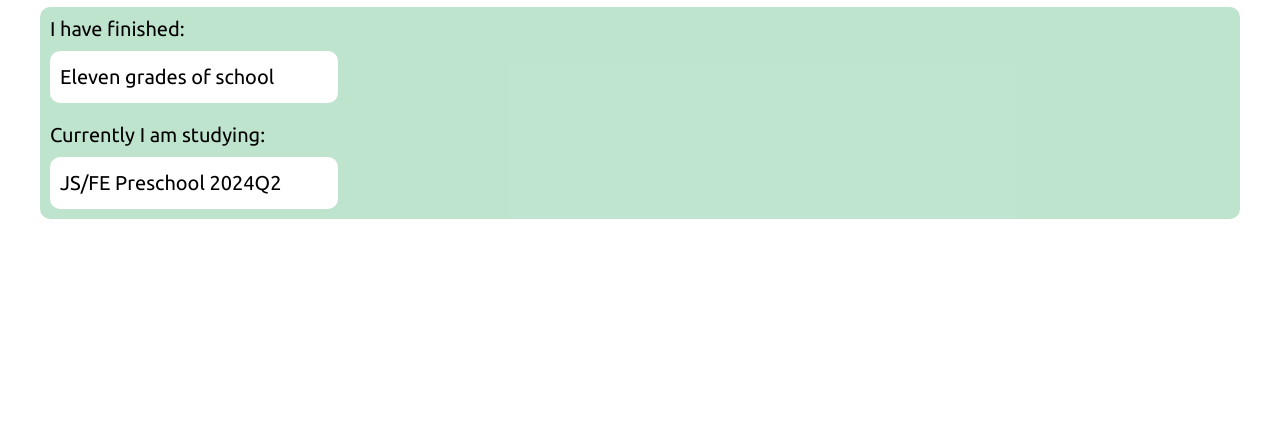
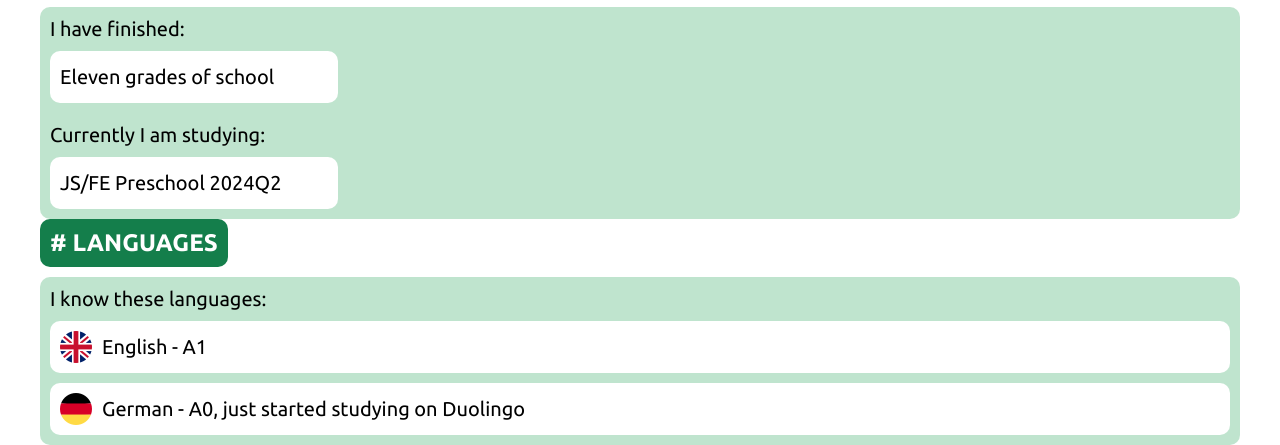
Before and after one commit to jokarny-babaj/rsschool-cv, a plain HTML site: page index.html in a window 1280 px wide. Shown: the part 1208-1653 px from the top of the page. Before the commit the page ends 1427 px from the top, so only its background shows below. Drawn offline with Linux system fonts and the light colour scheme.

Commit message:
feat: create languages section

```diff
--- a/index.html
+++ b/index.html
@@ -35,11 +35,11 @@
             </li>
 
             <li class="nav__item">
-              <a href="" class="nav__link ubuntu-bold">Education</a>
+              <a href="#education" class="nav__link ubuntu-bold">Education</a>
             </li>
 
             <li class="nav__item">
-              <a href="" class="nav__link ubuntu-bold">Languages</a>
+              <a href="#languages" class="nav__link ubuntu-bold">Languages</a>
             </li>
           </ul>
         </nav>
@@ -254,6 +254,32 @@ window.onload = greetUser;</pre>
           </div>
         </section>
 
+        <section class="section section__languages" id="languages">
+          <h2 class="section__title"># Languages</h2>
+
+          <div class="section__content">
+            <p>I know these languages:</p>
+
+            <ul class="items-list items-list_vertical">
+              <li class="items-list__item">
+                <div class="items-list__element">
+                  <img src="./assets/icons/flags/united-kingdom.png" alt="united-kingdom">
+
+                  <p>English - A1</p>
+                </div>
+              </li>
+
+              <li class="items-list__item">
+                <div class="items-list__element">
+                  <img src="./assets/icons/flags/germany.png" alt="germany">
+
+                  <p>German - A0, just started studying on Duolingo</p>
+                </div>
+              </li>
+            </ul>
+          </div>
+        </section>
+
       </main>
 
       <footer class="footer"></footer>
--- a/style.css
+++ b/style.css
@@ -170,6 +170,10 @@ body {
   gap: 10px;
 }
 
+.items-list_vertical {
+  grid-template-columns: 1fr;
+}
+
 .items-list__item {
   list-style-type: none;
 }
```
Also changed, not shown: assets/icons/flags/germany.png (added), assets/icons/flags/united-kingdom.png (added).
